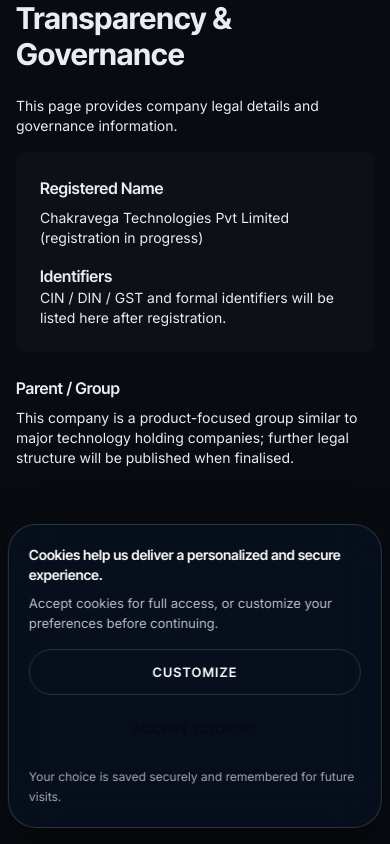
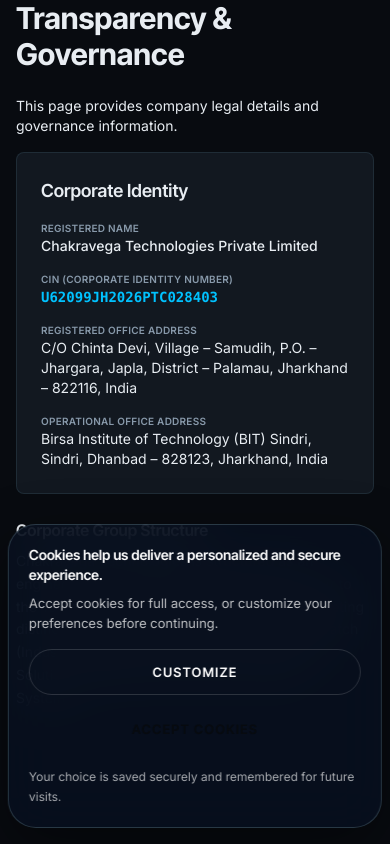
Before and after one commit to kamleshthink/CHAKRAVEGA, a Next.js app in the folder frontend/: page /transparency in a window 390 px wide. Built offline with nearby package versions, Linux system fonts and the light colour scheme.

Commit message:
Update branding, mobile responsiveness, and corporate info

```diff
--- a/frontend/src/app/investors/page.tsx
+++ b/frontend/src/app/investors/page.tsx
@@ -8,14 +8,28 @@
     <main className="container-wide py-20">
       <h1 className="text-3xl font-bold mb-6">Investor Relations</h1>
       <p className="text-sm mb-4">Welcome — this page lists investor information, contact points, and filings.</p>
-      <section className="bg-surface p-6 rounded-lg">
-        <h2 className="font-semibold mb-2">Company</h2>
-        <p className="text-sm">Chakravega Technologies Pvt Limited (Registered name — under registration process)</p>
-        <p className="text-sm mt-2">CIN / DIN and official identifiers will be published here once registration completes.</p>
+
+      <section className="p-6 border rounded-lg" style={{ background: "var(--surface-2)", borderColor: "rgba(61,90,107,0.3)" }}>
+        <h2 className="font-semibold text-lg mb-4" style={{ color: "var(--cool-white)" }}>Corporate Details</h2>
+
+        <div className="flex flex-col gap-3">
+          <div>
+            <div className="text-[10px] tracking-wide uppercase font-bold" style={{ color: "var(--text-secondary)" }}>Registered Name</div>
+            <p className="text-sm font-medium" style={{ color: "var(--cool-white)" }}>Chakravega Technologies Private Limited</p>
+          </div>
+
+          <div>
+            <div className="text-[10px] tracking-wide uppercase font-bold" style={{ color: "var(--text-secondary)" }}>CIN (Corporate Identity Number)</div>
+            <p className="text-sm font-mono font-semibold" style={{ color: "var(--cyan)" }}>U62099JH2026PTC028403</p>
+          </div>
+        </div>
       </section>
+
       <section className="mt-6">
-        <h2 className="font-semibold mb-2">Investor Contacts</h2>
-        <p className="text-sm">Email: chakravegatechnologies@gmail.com</p>
+        <h2 className="font-semibold mb-2">Investor Relations Contacts</h2>
+        <p className="text-sm" style={{ color: "var(--text-secondary)" }}>
+          Email: <a href="mailto:chakravegatechnologies@gmail.com" className="hover:text-white transition-colors" style={{ color: "var(--cyan)" }}>chakravegatechnologies@gmail.com</a>
+        </p>
       </section>
     </main>
   );
--- a/frontend/src/app/page.tsx
+++ b/frontend/src/app/page.tsx
@@ -4,7 +4,6 @@
 import Hero from "@/components/sections/Hero";
 import Company from "@/components/sections/Company";
 import BusinessUnits from "@/components/sections/BusinessUnits";
-import FutureTech from "@/components/sections/FutureTech";
 import Industries from "@/components/sections/Industries";
 import TechEcosystem from "@/components/sections/TechEcosystem";
 import Leadership from "@/components/sections/Leadership";
@@ -22,7 +21,6 @@
       <Hero />
       <Company />
       <BusinessUnits />
-      <FutureTech />
       <Industries />
       <TechEcosystem />
       <Leadership />
--- a/frontend/src/app/transparency/page.tsx
+++ b/frontend/src/app/transparency/page.tsx
@@ -8,15 +8,42 @@
     <main className="container-wide py-20">
       <h1 className="text-3xl font-bold mb-6">Transparency & Governance</h1>
       <p className="text-sm mb-4">This page provides company legal details and governance information.</p>
-      <section className="bg-surface p-6 rounded-lg">
-        <h2 className="font-semibold mb-2">Registered Name</h2>
-        <p className="text-sm">Chakravega Technologies Pvt Limited (registration in progress)</p>
-        <h3 className="mt-4 font-semibold">Identifiers</h3>
-        <p className="text-sm">CIN / DIN / GST and formal identifiers will be listed here after registration.</p>
+
+      <section className="p-6 border rounded-lg mb-6" style={{ background: "var(--surface-2)", borderColor: "rgba(61,90,107,0.3)" }}>
+        <h2 className="font-semibold text-lg mb-4" style={{ color: "var(--cool-white)" }}>Corporate Identity</h2>
+
+        <div className="flex flex-col gap-4">
+          <div>
+            <div className="text-[10px] tracking-wide uppercase font-bold" style={{ color: "var(--text-secondary)" }}>Registered Name</div>
+            <p className="text-sm font-medium" style={{ color: "var(--cool-white)" }}>Chakravega Technologies Private Limited</p>
+          </div>
+
+          <div>
+            <div className="text-[10px] tracking-wide uppercase font-bold" style={{ color: "var(--text-secondary)" }}>CIN (Corporate Identity Number)</div>
+            <p className="text-sm font-mono font-semibold" style={{ color: "var(--cyan)" }}>U62099JH2026PTC028403</p>
+          </div>
+
+          <div>
+            <div className="text-[10px] tracking-wide uppercase font-bold" style={{ color: "var(--text-secondary)" }}>Registered Office Address</div>
+            <p className="text-sm" style={{ color: "var(--cool-white)" }}>
+              C/O Chinta Devi, Village – Samudih, P.O. – Jhargara, Japla, District – Palamau, Jharkhand – 822116, India
+            </p>
+          </div>
+
+          <div>
+            <div className="text-[10px] tracking-wide uppercase font-bold" style={{ color: "var(--text-secondary)" }}>Operational Office Address</div>
+            <p className="text-sm" style={{ color: "var(--cool-white)" }}>
+              Birsa Institute of Technology (BIT) Sindri, Sindri, Dhanbad – 828123, Jharkhand, India
+            </p>
+          </div>
+        </div>
       </section>
+
       <section className="mt-6">
-        <h2 className="font-semibold mb-2">Parent / Group</h2>
-        <p className="text-sm">This company is a product-focused group similar to major technology holding companies; further legal structure will be published when finalised.</p>
+        <h2 className="font-semibold mb-2">Corporate Group Structure</h2>
+        <p className="text-sm leading-relaxed" style={{ color: "var(--text-secondary)" }}>
+          Chakravega Technologies is structured as an engineering and industrial conglomerate (similar to the Tata Group&apos;s diversified holding model) targeting distinct high-impact business units like JhariaWatch (Industrial Intelligence & Safety) and PragyaTek Solutions (Digital Infrastructure & Enterprise Systems).
+        </p>
       </section>
     </main>
   );
--- a/frontend/src/components/sections/Company.tsx
+++ b/frontend/src/components/sections/Company.tsx
@@ -24,9 +24,9 @@
   },
   {
     icon: Cpu,
-    title: "Robotics & Autonomous Systems",
+    title: "Engineering Excellence",
     description:
-      "Developing the next generation of autonomous technologies that will redefine how machines interact with the physical world.",
+      "Delivering high-reliability, enterprise-grade engineering solutions that scale seamlessly and stand the test of time.",
   },
 ];
 
@@ -138,7 +138,7 @@
               style={{ fontFamily: "Inter Tight, sans-serif", color: "var(--cool-white)" }}
             >
               To become a globally trusted deep-tech company originating from India,
-              advancing the future of industrial intelligence, robotics, and autonomous systems.
+              advancing the future of industrial intelligence, digital infrastructure, and engineering excellence.
             </p>
           </div>
         </div>
--- a/frontend/src/components/sections/Contact.tsx
+++ b/frontend/src/components/sections/Contact.tsx
@@ -132,6 +132,7 @@
                   </div>
                   <div>
                     <div className="text-[10px] tracking-wide mb-1" style={{ color: "var(--text-muted)", fontFamily: "Inter Tight, sans-serif" }}>EMAIL</div>
+                    <div className="flex flex-col gap-1">
                       <a
                         href="mailto:chakravegatechnologies@gmail.com"
                         className="text-sm transition-colors duration-200"
@@ -141,6 +142,16 @@
                       >
                         chakravegatechnologies@gmail.com
                       </a>
+                      <a
+                        href="mailto:jhariawatch@chakravega.com"
+                        className="text-sm transition-colors duration-200"
+                        style={{ color: "var(--text-secondary)", fontFamily: "Inter, sans-serif" }}
+                        onMouseEnter={(e) => (e.currentTarget.style.color = "var(--cool-white)")}
+                        onMouseLeave={(e) => (e.currentTarget.style.color = "var(--text-secondary)")}
+                      >
+                        jhariawatch@chakravega.com
+                      </a>
+                    </div>
                   </div>
                 </div>
 
@@ -161,12 +172,12 @@
                       onMouseEnter={(e) => (e.currentTarget.style.color = "var(--cool-white)")}
                       onMouseLeave={(e) => (e.currentTarget.style.color = "var(--text-secondary)")}
                     >
-                      +91 7209 213 003
+                      +91 72092 13003
                     </a>
                   </div>
                 </div>
 
-                {/* Address */}
+                {/* Operational Office */}
                 <div className="flex items-start gap-3">
                   <div
                     className="w-8 h-8 flex items-center justify-center flex-shrink-0 mt-0.5"
@@ -175,16 +186,57 @@
                     <MapPin size={13} style={{ color: "var(--cyan)" }} />
                   </div>
                   <div>
-                    <div className="text-[10px] tracking-wide mb-1" style={{ color: "var(--text-muted)", fontFamily: "Inter Tight, sans-serif" }}>OFFICE</div>
+                    <div className="text-[10px] tracking-wide mb-1" style={{ color: "var(--text-muted)", fontFamily: "Inter Tight, sans-serif" }}>OPERATIONAL OFFICE</div>
                     <address
                       className="text-sm not-italic leading-relaxed"
                       style={{ color: "var(--text-secondary)", fontFamily: "Inter, sans-serif" }}
                     >
-                      Samudih, Patrakhurd<br />
-                      Japla, Palamau<br />
-                      Jharkhand – 822116<br />
-                      India
+                      Birsa Institute of Technology (BIT) Sindri,<br />
+                      Sindri, Dhanbad – 828123,<br />
+                      Jharkhand, India
                     </address>
+                  </div>
+                </div>
+
+                {/* Registered Office */}
+                <div className="flex items-start gap-3">
+                  <div
+                    className="w-8 h-8 flex items-center justify-center flex-shrink-0 mt-0.5"
+                    style={{ border: "1px solid rgba(0,194,255,0.2)", background: "rgba(0,194,255,0.05)" }}
+                  >
+                    <MapPin size={13} style={{ color: "var(--cyan)" }} />
+                  </div>
+                  <div>
+                    <div className="text-[10px] tracking-wide mb-1" style={{ color: "var(--text-muted)", fontFamily: "Inter Tight, sans-serif" }}>REGISTERED OFFICE</div>
+                    <address
+                      className="text-sm not-italic leading-relaxed"
+                      style={{ color: "var(--text-secondary)", fontFamily: "Inter, sans-serif" }}
+                    >
+                      C/O Chinta Devi,<br />
+                      Village – Samudih,<br />
+                      P.O. – Jhargara, Japla,<br />
+                      District – Palamau,<br />
+                      Jharkhand – 822116, India
+                    </address>
+                  </div>
+                </div>
+
+                {/* CIN Identifier */}
+                <div className="flex items-start gap-3">
+                  <div
+                    className="w-8 h-8 flex items-center justify-center flex-shrink-0 mt-0.5"
+                    style={{ border: "1px solid rgba(0,194,255,0.2)", background: "rgba(0,194,255,0.05)" }}
+                  >
+                    <span className="text-[9px] font-bold" style={{ color: "var(--cyan)" }}>CIN</span>
+                  </div>
+                  <div>
+                    <div className="text-[10px] tracking-wide mb-1" style={{ color: "var(--text-muted)", fontFamily: "Inter Tight, sans-serif" }}>CORPORATE IDENTIFIER</div>
+                    <div
+                      className="text-sm font-semibold"
+                      style={{ color: "var(--text-secondary)", fontFamily: "Inter, sans-serif" }}
+                    >
+                      U62099JH2026PTC028403
+                    </div>
                   </div>
                 </div>
               </div>
--- a/frontend/src/components/sections/Footer.tsx
+++ b/frontend/src/components/sections/Footer.tsx
@@ -66,11 +66,20 @@
             </div>
 
             <p
-              className="text-sm leading-relaxed mb-6 max-w-xs sm:max-w-none"
+              className="text-xs leading-relaxed mb-4 max-w-xs"
               style={{ color: "var(--text-secondary)", fontFamily: "Inter, sans-serif" }}
             >
               Engineering Intelligence for a Safer and Smarter Future. A deep-tech company originating from India.
             </p>
+
+            <div
+              className="text-[11px] leading-relaxed mb-6 flex flex-col gap-1"
+              style={{ color: "var(--text-secondary)", fontFamily: "Inter, sans-serif" }}
+            >
+              <div><strong style={{ color: "var(--cool-white)" }}>CIN:</strong> U62099JH2026PTC028403</div>
+              <div><strong style={{ color: "var(--cool-white)" }}>Regd. Office:</strong> C/O Chinta Devi, Samudih, Japla, Palamau, Jharkhand – 822116</div>
+              <div><strong style={{ color: "var(--cool-white)" }}>Ops. Office:</strong> BIT Sindri, Sindri, Dhanbad, Jharkhand – 828123</div>
+            </div>
 
             <div className="flex items-center gap-1">
               <span
@@ -124,7 +133,7 @@
           >
             © {year} Chakravega Technologies Private Limited. All Rights Reserved.
           </p>
-          <div className="flex items-center gap-6">
+          <div className="flex flex-wrap items-center gap-x-4 gap-y-1">
             <a
               href="mailto:chakravegatechnologies@gmail.com"
               className="text-[11px] transition-colors duration-200"
@@ -135,11 +144,21 @@
               chakravegatechnologies@gmail.com
             </a>
             <span style={{ color: "var(--text-muted)", fontSize: "10px" }}>|</span>
+            <a
+              href="mailto:jhariawatch@chakravega.com"
+              className="text-[11px] transition-colors duration-200"
+              style={{ color: "var(--text-muted)", fontFamily: "Inter, sans-serif" }}
+              onMouseEnter={(e) => (e.currentTarget.style.color = "var(--cyan)")}
+              onMouseLeave={(e) => (e.currentTarget.style.color = "var(--text-muted)")}
+            >
+              jhariawatch@chakravega.com
+            </a>
+            <span style={{ color: "var(--text-muted)", fontSize: "10px" }}>|</span>
             <span
               className="text-[11px]"
               style={{ color: "var(--text-muted)", fontFamily: "Inter, sans-serif" }}
             >
-              Jharkhand, India
+              +91 72092 13003
             </span>
           </div>
         </div>
--- a/frontend/src/components/sections/Navbar.tsx
+++ b/frontend/src/components/sections/Navbar.tsx
@@ -7,7 +7,6 @@
 
 const navLinks = [
   { label: "Company", id: "company" },
-  { label: "Solutions", id: "solutions" },
   { label: "Products", id: "business-units" },
   { label: "Industries", id: "industries" },
   { label: "Technology", id: "technology" },
```
Also changed, not shown: frontend/src/app/layout.tsx (+3 -4 lines), frontend/src/components/sections/Hero.tsx (+9 -9 lines). Lines whose indentation alone changed are shown as unchanged.
